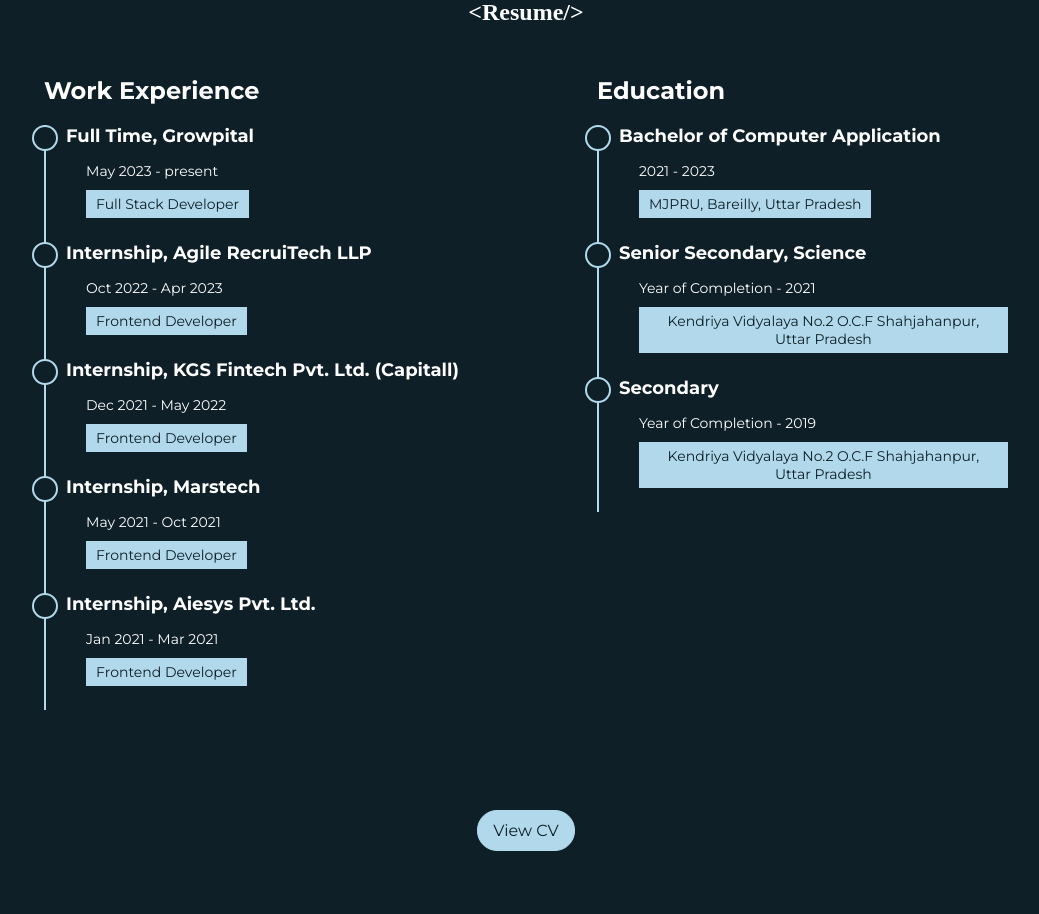
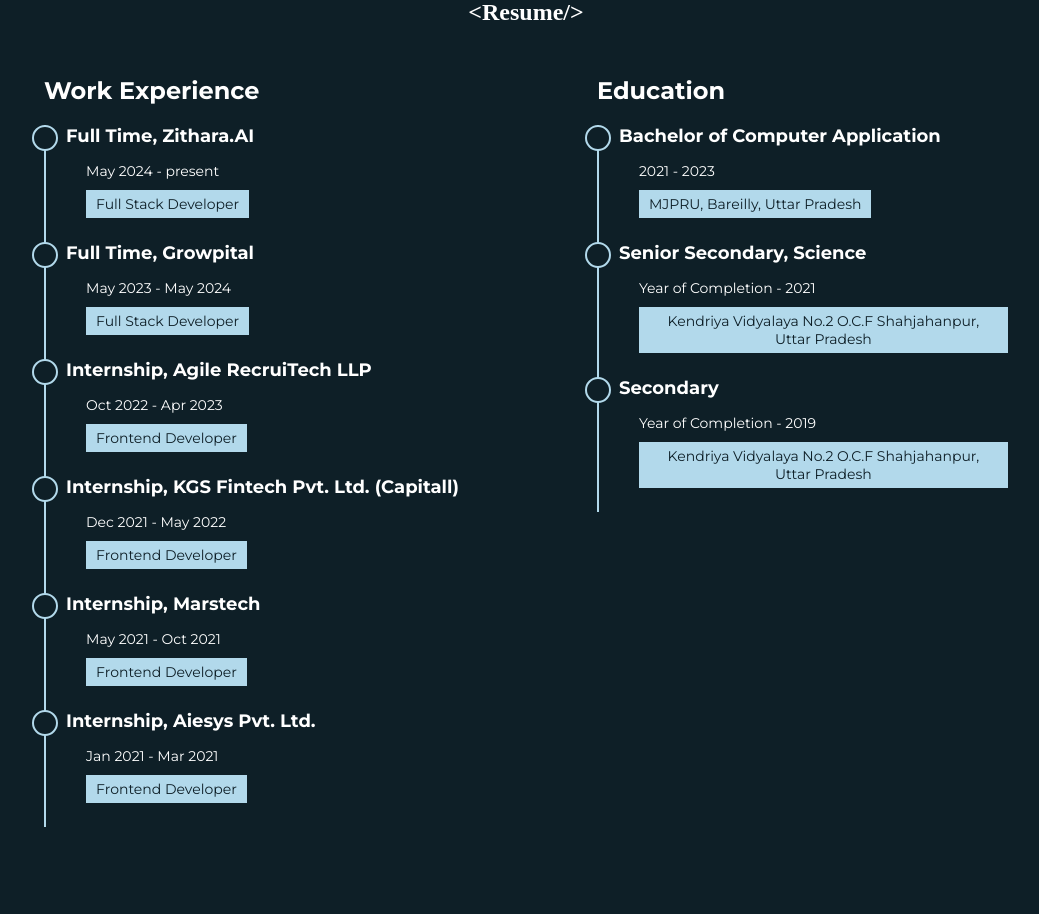
Before and after one commit to abhishekrawatwebdev/abhishek, a React (Create React App) app: page / in a window 1280 px wide. Shown: the part 1960-2874 px from the top of the page, without its empty margins (114-1153 px from the left). Built offline with nearby package versions, Linux system fonts and the light colour scheme; a web font is replaced by a local one.

Commit message:
Update workingExperience.js

```diff
--- a/src/data/workingExperience.js
+++ b/src/data/workingExperience.js
@@ -1,7 +1,12 @@
 const WorkExperienceDAta = [
     {
+        heading: "Full Time, Zithara.AI",
+        timespan: "May 2024 - present",
+        title: "Full Stack Developer",
+    },
+    {
         heading: "Full Time, Growpital",
-        timespan: "May 2023 - present",
+        timespan: "May 2023 - May 2024",
         title: "Full Stack Developer",
     },
     {
```
